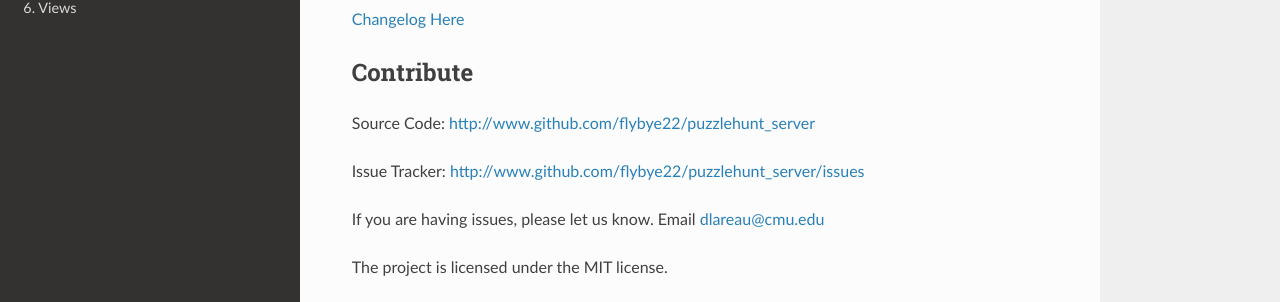
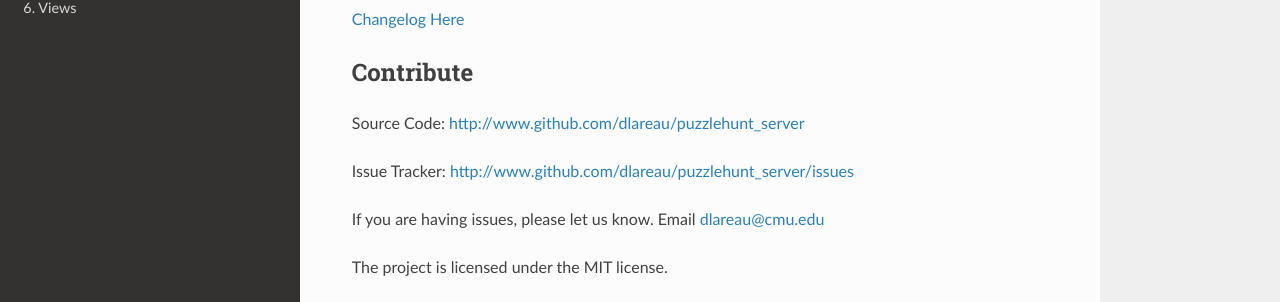
Before and after one commit to dlareau/puzzlehunt_server, a Sphinx documentation site: the page built from docs/index.rst, in a window 1280 px wide and 900 px high, scrolled down 562 px. Shown: the part 431-733 px from the top of the window. Built offline with Sphinx 7.4.7 and the Read the Docs theme 2.0.0, drawn with Linux system fonts in a browser that asks for light colours; part of the change alters nothing that is shown.

Commit message:
Update github links in documentation

```diff
--- a/docs/index.rst
+++ b/docs/index.rst
@@ -26,9 +26,9 @@ a Hunt" sections. If you are here as a developer, start with the "Setup" and
 Contribute
 ----------
 
-Source Code: http://www.github.com/flybye22/puzzlehunt_server
+Source Code: http://www.github.com/dlareau/puzzlehunt_server
 
-Issue Tracker: http://www.github.com/flybye22/puzzlehunt_server/issues
+Issue Tracker: http://www.github.com/dlareau/puzzlehunt_server/issues
 
 If you are having issues, please let us know.
 Email dlareau@cmu.edu
```
